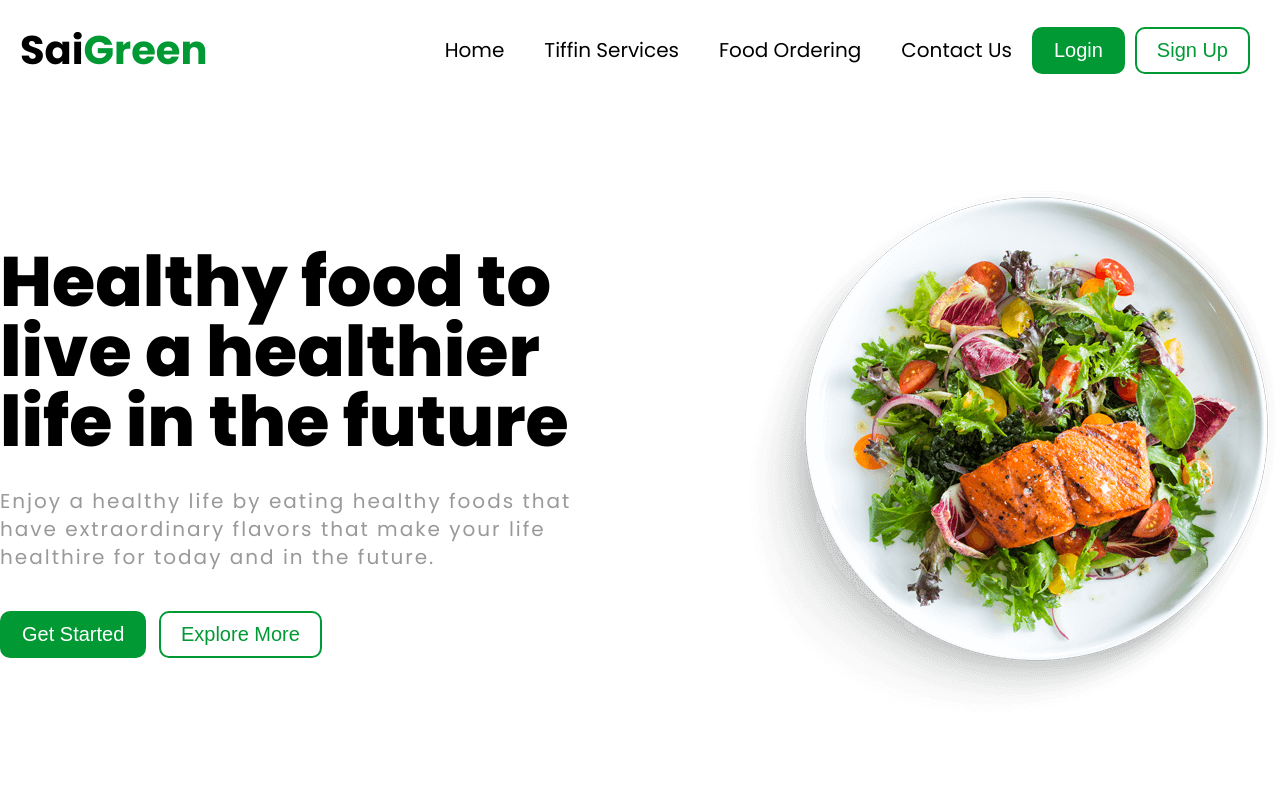
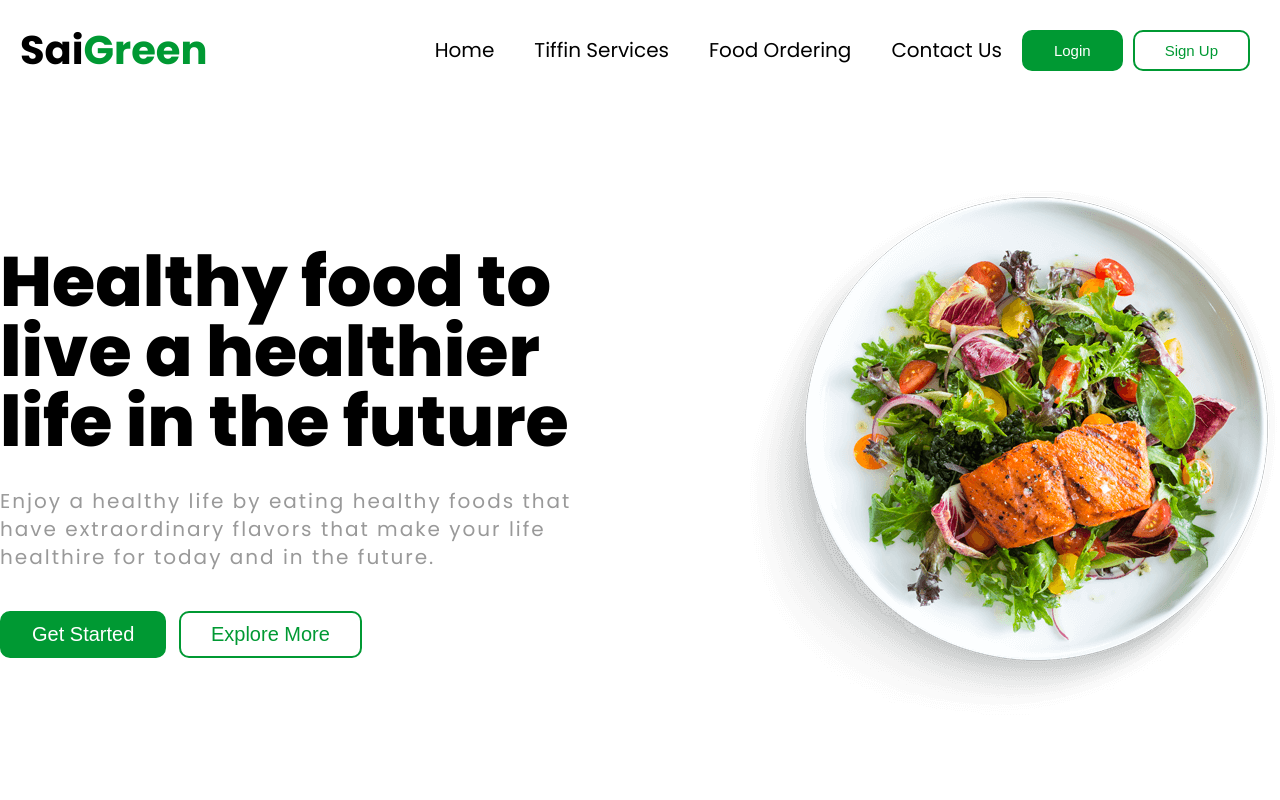
Before and after one commit to Priyanshu1710/sai_green, a website: page index.html in a window 1280 px wide. Shown: the top 800 px of the page. Drawn offline with nearby package versions, Linux system fonts and the light colour scheme; no server answers.

Commit message:
adding files

```diff
--- a/index.html
+++ b/index.html
@@ -39,8 +39,8 @@
                         <li><a class="header__nav-links" href="#">Food Ordering</a></li>
                         <li><a class="header__nav-links" href="#">Contact Us</a></li>
                     </ul>
-                    <button class="btn-dark">Login</button>
-                    <button class="btn-light">Sign Up</button>
+                    <button class="btn-dark " id="btn">Login</button>
+                    <button class="btn-light " id="btn">Sign Up</button>
                 </div>
             </header>
 
--- a/sass/_component.scss
+++ b/sass/_component.scss
@@ -46,6 +46,9 @@
       }
     }
   }
+}
+#btn {
+  font-size: 1.5rem;
 }
 //////////////////////////////////
 //main-1
--- a/sass/_utility.scss
+++ b/sass/_utility.scss
@@ -1,7 +1,7 @@
 .btn-dark {
   font-size: 2rem;
   border: 2px solid var(--color-primary);
-  padding: 1rem 2rem;
+  padding: 1rem 3rem;
   background-color: var(--color-primary);
   color: #fff;
   border-radius: 1rem;
@@ -20,7 +20,7 @@
   font-size: 2rem;
   background-color: transparent;
   border: 2px solid var(--color-primary);
-  padding: 1rem 2rem;
+  padding: 1rem 3rem;
   color: var(--color-primary);
   border-radius: 1rem;
   margin-right: 1rem;
```
Also changed, not shown: css/style.css.
